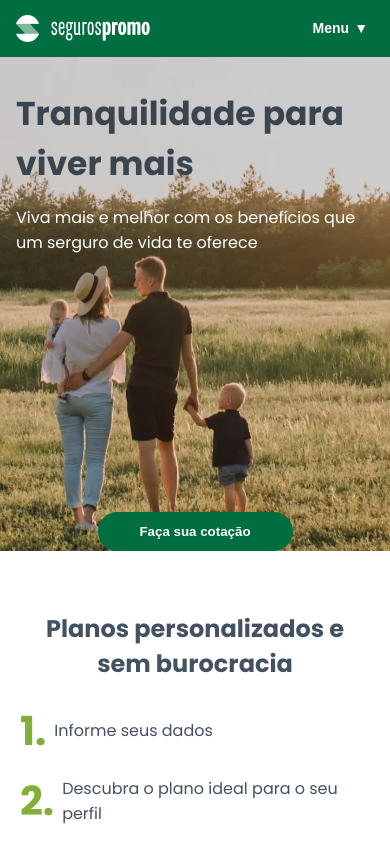
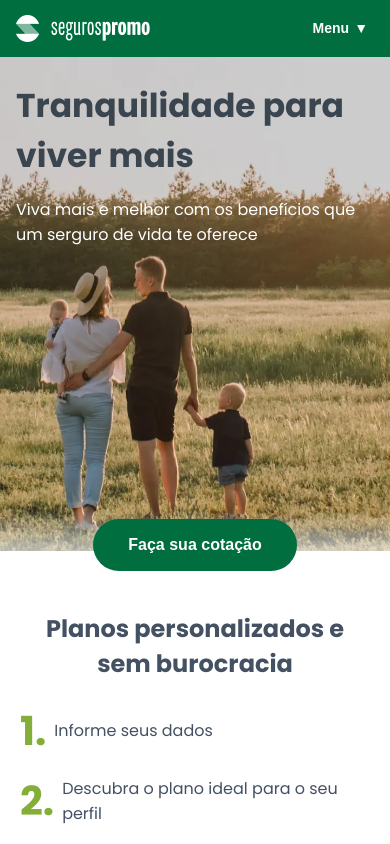
Before and after one commit to guilhermegpessoa/landing-page, a React (Vite) app: page / in a window 390 px wide. Shown: the top 844 px of the page. Built offline with nearby package versions, Linux system fonts and the light colour scheme.

Commit message:
Reestructure Hero to use Button component and refactor .css to be mobile-first

```diff
--- a/src/components/Hero.css
+++ b/src/components/Hero.css
@@ -12,14 +12,32 @@
   text-align: center;
 }
 
+.hero::after {
+  content: '';
+  position: absolute;
+  bottom: 0;
+  left: 0;
+  width: 100%;
+  height: 40px;
+  background: linear-gradient(to top, rgba(256, 256, 256, 0.4), transparent);
+  z-index: 1;
+}
+
 .hero-content {
+  width: 100%;
+  color: #fff;
+  justify-content: flex-start;
+  padding: 1.5rem 0;
   position: relative;
   z-index: 2;
   max-width: 800px;
   display: flex;
   flex-direction: column;
   gap: 1rem;
-  padding: 2rem 0;
+}
+
+.hero-content p {
+  padding-top: 0.5rem;
 }
 
 .hero h1 {
@@ -37,19 +55,22 @@
   margin: 0;
   text-align: left;
   padding: 0 1rem;
+  color: #fff;
 }
 
-.hero button {
-  width: 100%;
-  max-width: 300px;
-  padding: 0.75rem 1.5rem;
-  background: var(--primary-color);
-  border: none;
-  color: var(--secondary-color);
+.btn-hero {
+  position: absolute;
+  margin: 0;
+  bottom: -20px;
+  left: 50%;
+  background-color: var(--primary-color);
+  padding: 0;
+  margin-top: -1rem;
   border-radius: 132px;
-  font-weight: bold;
-  cursor: pointer;
-  transition: background 0.3s ease;
+  transform: translateX(-50%);
+  max-width: 204px;
+  width: 242px;
+  height: 52px;
   z-index: 3;
 }
 
@@ -57,16 +78,10 @@
   background: #00512a;
 }
 
-@media (max-width: 767px) {
-  .hero-content {
-    width: 100%;
-    color: #fff;
-    justify-content: flex-start;
-  }
-
-  .hero p {
-    color: #fff;
-  }
+.hero-button-container {
+  width: 50%;
+  text-align: center;
+  padding: 1rem;
 }
 
 @media (min-width: 768px) {
@@ -75,10 +90,16 @@
     align-items: flex-start;
     justify-content: flex-start;
     text-align: left;
+    background-size: 140%;
+    background-position: bottom;
   }
 
   .hero-content {
     padding: 0;
+    margin-left: 15vw;
+    margin-top: 5rem;
+    max-width: 538px;
+    color: inherit;
   }
 
   .hero h1 {
@@ -86,28 +107,22 @@
     color: #3b454f;
   }
 
+  .hero-content-text {
+    max-width: 378px;
+    margin-top: 14rem;
+    margin-bottom: 3rem;
+  }
+
   .hero p {
-    font-size: 1.5rem;
+    font-weight: 400;
+    font-size: 18px;
+  }
+
+  .btn-hero {
+    position: static;
+    transform: none;
+    margin-left: 15vw;
+    margin-top: 0;
+    max-width: none;
   }
 }
-
-.hero-button-container {
-  width: 50%;
-  text-align: center;
-  padding: 1rem;
-}
-
-@media (max-width: 767px) {
-  .hero-button-container {
-    background-color: var(--primary-color);
-    padding: 0;
-    margin-top: -1rem;
-    border-radius: 132px;
-  }
-
-  .hero-button-container button {
-    background: transparent;
-    color: #fff;
-    width: 100%;
-  }
-}
--- a/src/components/Hero.jsx
+++ b/src/components/Hero.jsx
@@ -1,5 +1,6 @@
 import { useState, useEffect } from 'react';
 import './Hero.css';
+import Button from './Button.jsx';
 
 export default function Hero({
   title,
@@ -28,10 +29,16 @@ export default function Hero({
     <section className="hero" style={heroStyle}>
       <div className="hero-content">
         <h1>{title}</h1>
-        <p>{text}</p>
+        <div className="hero-content-text">
+          <p>{text}</p>
+        </div>
       </div>
       <div className="hero-button-container">
-        <button onClick={onButtonClick}>{buttonText}</button>
+        <Button
+          onClick={onButtonClick}
+          text={buttonText}
+          className="btn-hero"
+        />
       </div>
     </section>
   );
```
